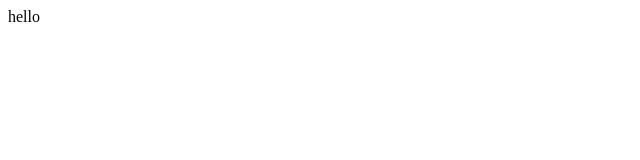
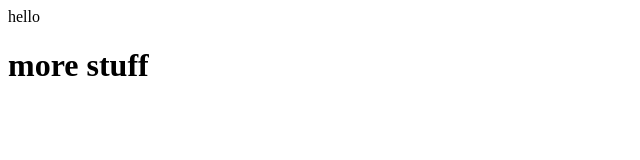
Before and after one commit to hlrichards/GroupActivity331, a plain HTML site: page index.html in a window 1280 px wide. Shown: the whole page, without its empty margins (0-640 px from the left). Drawn offline with Linux system fonts and the light colour scheme.

Commit message:
added more stuff to index.html

```diff
--- a/index.html
+++ b/index.html
@@ -7,5 +7,6 @@
 </head>
 <body>
     <p>hello</p>
+    <h1>more stuff</h1>
 </body>
 </html>
```
